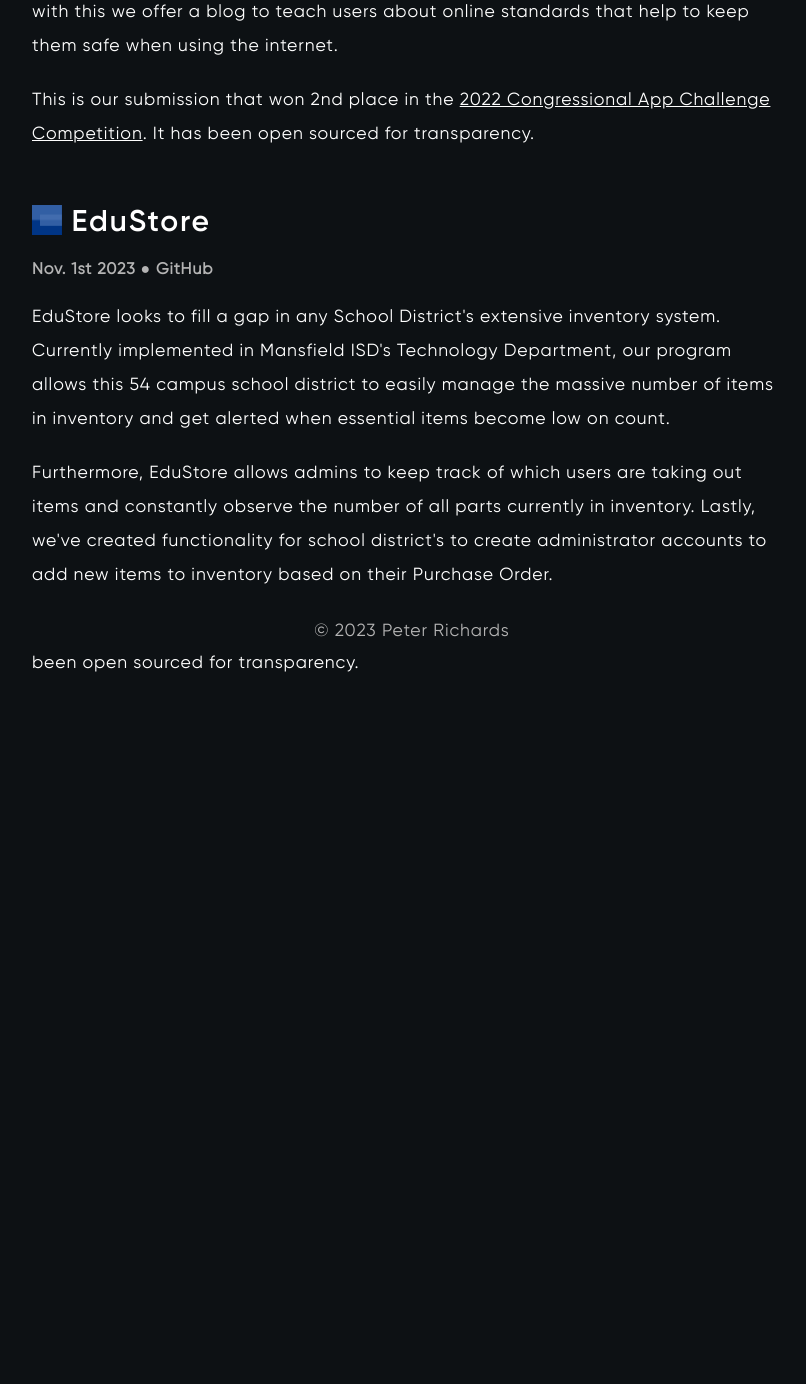
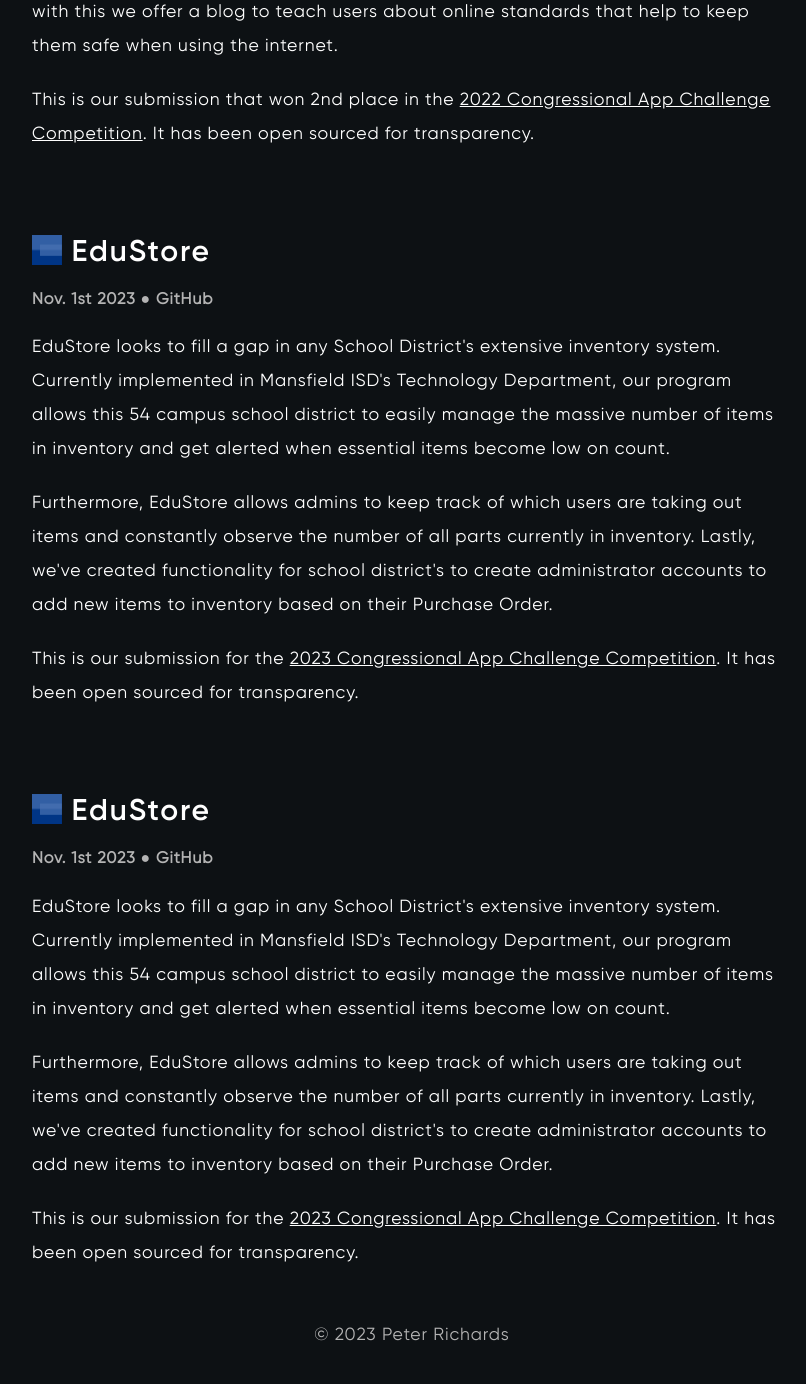
Before and after one commit to PacketPeter/pjgr.dev, a Flask app: page / in a window 1280 px wide. Shown: the part 549-1933 px from the top of the page, without its empty margins (228-1034 px from the left). Before the commit the page ends 1221 px from the top, so only its background shows below. Run offline with Flask 3, Linux system fonts and the light colour scheme; some libraries are stand-ins or nearby versions.

Commit message:
footer weird fix

```diff
--- a/app/static/style.css
+++ b/app/static/style.css
@@ -156,6 +156,10 @@
     footer {
         width: 100%;
         padding: 0;
+    }
+
+    br {
+        display: none;
     }
 }
 
@@ -328,10 +332,8 @@
     margin: 0 0 20px;
 }
 
-@media screen and (max-width: 770px) {
-    .project-description:last-child {
-        margin-bottom: 5rem;
-    }
+.project-description:last-child {
+    margin-bottom: 5rem;
 }
 
 #cac-link {
--- a/app/templates/index.html
+++ b/app/templates/index.html
@@ -85,8 +85,26 @@
                 It has been open sourced for transparency.
             </p>
         </section>
+
+        <section class="project">
+            <div class="project-link-container">
+                <a class="project-link" href="https://peakpass.pkrm.dev/" target="_blank" rel="noopener noreferrer">
+                    <img id="edustore-img" src="{{url_for('static', filename='edustore-logo.png')}}" alt="EduStore Logo">
+                    EduStore
+                </a>
+            </div>
+            <h2 class="project-info">Nov. 1st 2023 ● <a href="https://github.com/PacketParker/edustore" target="_blank"
+                    rel="noopener noreferrer">GitHub</a>
+            </h2>
+            <p class="project-description">EduStore looks to fill a gap in any School District's extensive inventory system. Currently implemented in Mansfield ISD's Technology Department, our program allows this 54 campus school district to easily manage the massive number of items in inventory and get alerted when essential items become low on count. <p class="project-description">Furthermore, EduStore allows admins to keep track of which users are taking out items and constantly observe the number of all parts currently in inventory. Lastly, we've created functionality for school district's to create administrator accounts to add new items to inventory based on their Purchase Order.</p>
+            <p class="project-description">This is our submission for the
+                <a id="cac-link" href="https://www.congressionalappchallenge.us/" target="_blank"
+                    rel="noopener noreferrer">2023 Congressional App Challenge Competition</a>.
+                It has been open sourced for transparency.
+            </p>
+        </section>
+        <br>
         <footer>© 2023 Peter Richards</footer>
     </div>
 </body>
-
 </html>
```
